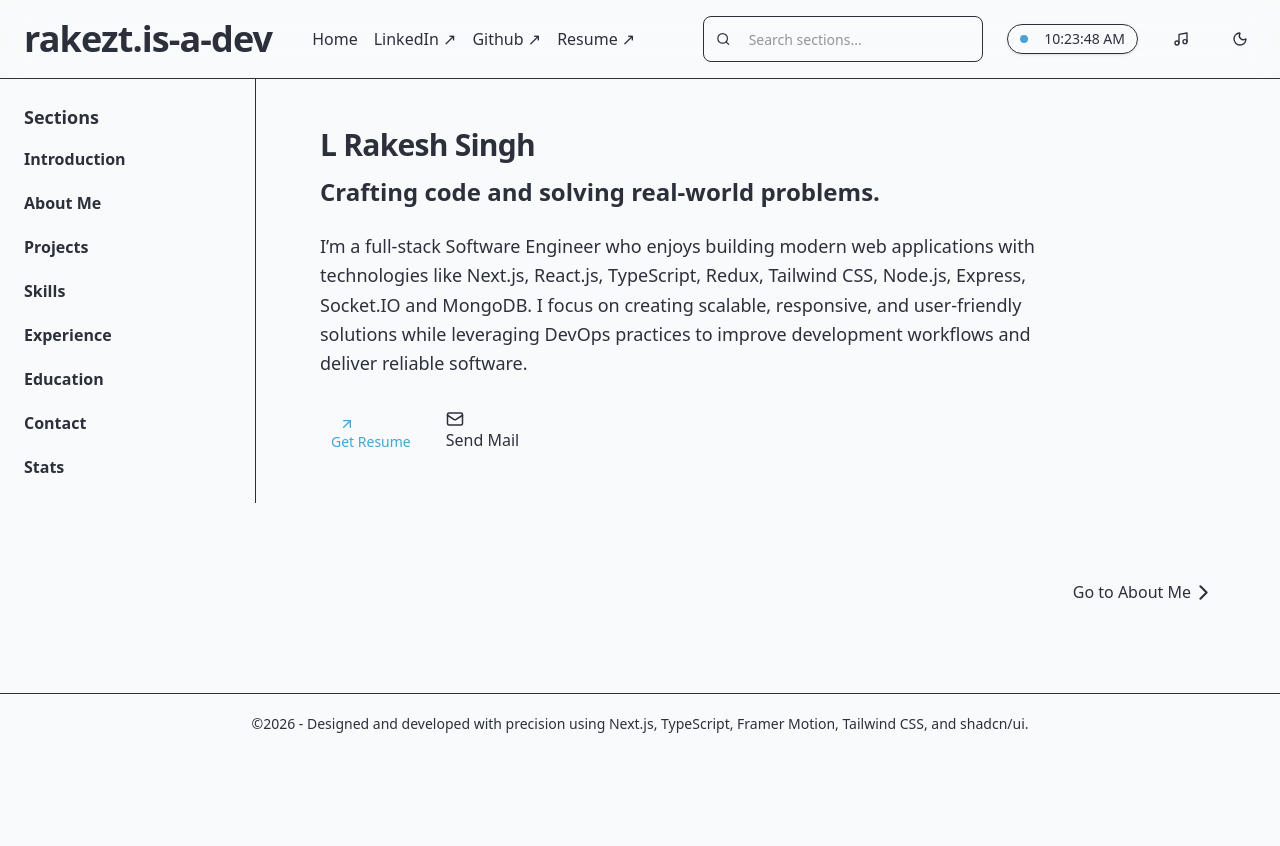
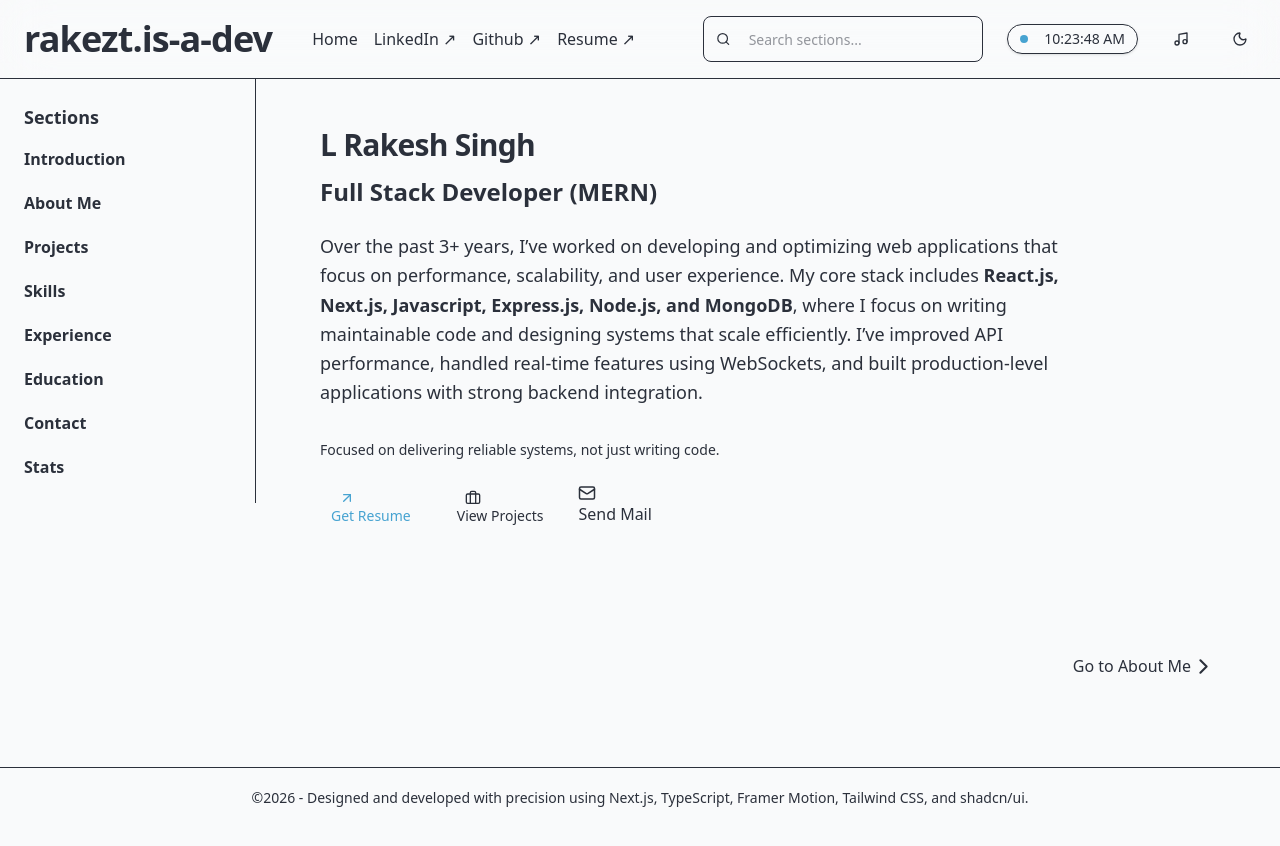
Before and after one commit to Rakezt/rakezt.portfolio, a Next.js app: page / in a window 1280 px wide. Before the commit the page ends 800 px from the top, so only its background shows below. Built offline with nearby package versions, Linux system fonts and the light colour scheme.

Commit message:
improved seo

```diff
--- /dev/null
+++ b/app/global.d.ts
@@ -0,0 +1 @@
+declare module '*.css';
--- a/app/layout.tsx
+++ b/app/layout.tsx
@@ -9,8 +9,9 @@ import PageWrapper from '@/components/shared/PageWrapper';
 import ScrollToTop from '@/components/shared/ScrollToTop';
 
 export const metadata: Metadata = {
-  title: 'Lrakezt | Full Stack Developer',
-  description: 'Portfolio of Lrakezt - Next.js, React, and modern web apps.',
+  title: 'Rakezt | Full Stack Developer',
+  description:
+    'Full Stack Developer portfolio of Rakezt specializing in React, Next.js, Node.js, and modern scalable web applications.',
 
   metadataBase: new URL('https://lrakeztportfolio.netlify.app'),
 
@@ -23,10 +24,10 @@ export const metadata: Metadata = {
   },
 
   openGraph: {
-    title: 'Lrakezt Portfolio',
+    title: 'Rakezt Portfolio',
     description: 'Full Stack Developer - React, Next.js projects',
     url: 'https://lrakeztportfolio.netlify.app',
-    siteName: 'Lrakezt Portfolio',
+    siteName: 'Rakezt Portfolio',
     images: [
       {
         url: '/og-image.png',
@@ -40,7 +41,7 @@ export const metadata: Metadata = {
 
   twitter: {
     card: 'summary_large_image',
-    title: 'Lrakezt Portfolio',
+    title: 'Rakezt Portfolio',
     description: 'Check out my developer portfolio',
     images: ['/og-image.png'],
   },
--- a/app/page.tsx
+++ b/app/page.tsx
@@ -3,7 +3,7 @@ import { SectionTitle } from '@/components/shared/SectionTitle';
 import SectionWrapper from '@/components/shared/SectionWrapper';
 import { Button } from '@/components/ui/button';
 import { RESUME_LINK } from '@/lib/constants';
-import { Mail, ArrowUpRight } from 'lucide-react';
+import { Mail, ArrowUpRight, Briefcase } from 'lucide-react';
 import Link from 'next/link';
 
 export default function Home() {
@@ -12,16 +12,23 @@ export default function Home() {
       <SectionWrapper>
         <SectionTitle
           title='L Rakesh Singh'
-          subTitle='      Crafting code and solving real-world problems.'
+          subTitle='Full Stack Developer (MERN)'
         />
 
         <p className='text-base md:text-lg text-muted-foreground leading-relaxed max-w-3xl mb-8'>
-          I’m a full-stack Software Engineer who enjoys building modern web
-          applications with technologies like Next.js, React.js, TypeScript,
-          Redux, Tailwind CSS, Node.js, Express, Socket.IO and MongoDB. I focus
-          on creating scalable, responsive, and user-friendly solutions while
-          leveraging DevOps practices to improve development workflows and
-          deliver reliable software.
+          Over the past 3+ years, I’ve worked on developing and optimizing web
+          applications that focus on performance, scalability, and user
+          experience. My core stack includes{' '}
+          <strong>
+            React.js, Next.js, Javascript, Express.js, Node.js, and MongoDB
+          </strong>
+          , where I focus on writing maintainable code and designing systems
+          that scale efficiently. I’ve improved API performance, handled
+          real-time features using WebSockets, and built production-level
+          applications with strong backend integration.
+        </p>
+        <p className='text-sm text-muted-foreground mb-6'>
+          Focused on delivering reliable systems, not just writing code.
         </p>
 
         <div className='flex items-center gap-6 flex-wrap mt-6'>
@@ -34,7 +41,12 @@ export default function Home() {
               Get Resume
             </a>
           </Button>
-
+          <Button asChild variant='default'>
+            <Link href='/projects'>
+              <Briefcase className='ml-2 h-4 w-4' />
+              View Projects
+            </Link>
+          </Button>
           <Link
             href='mailto:rakezt.k@email.com'
             className='flex items-center gap-2 text-muted-foreground hover:text-primary'
```
Also changed, not shown: components/layout/MobileSidebar.tsx (+0 -82 lines).
